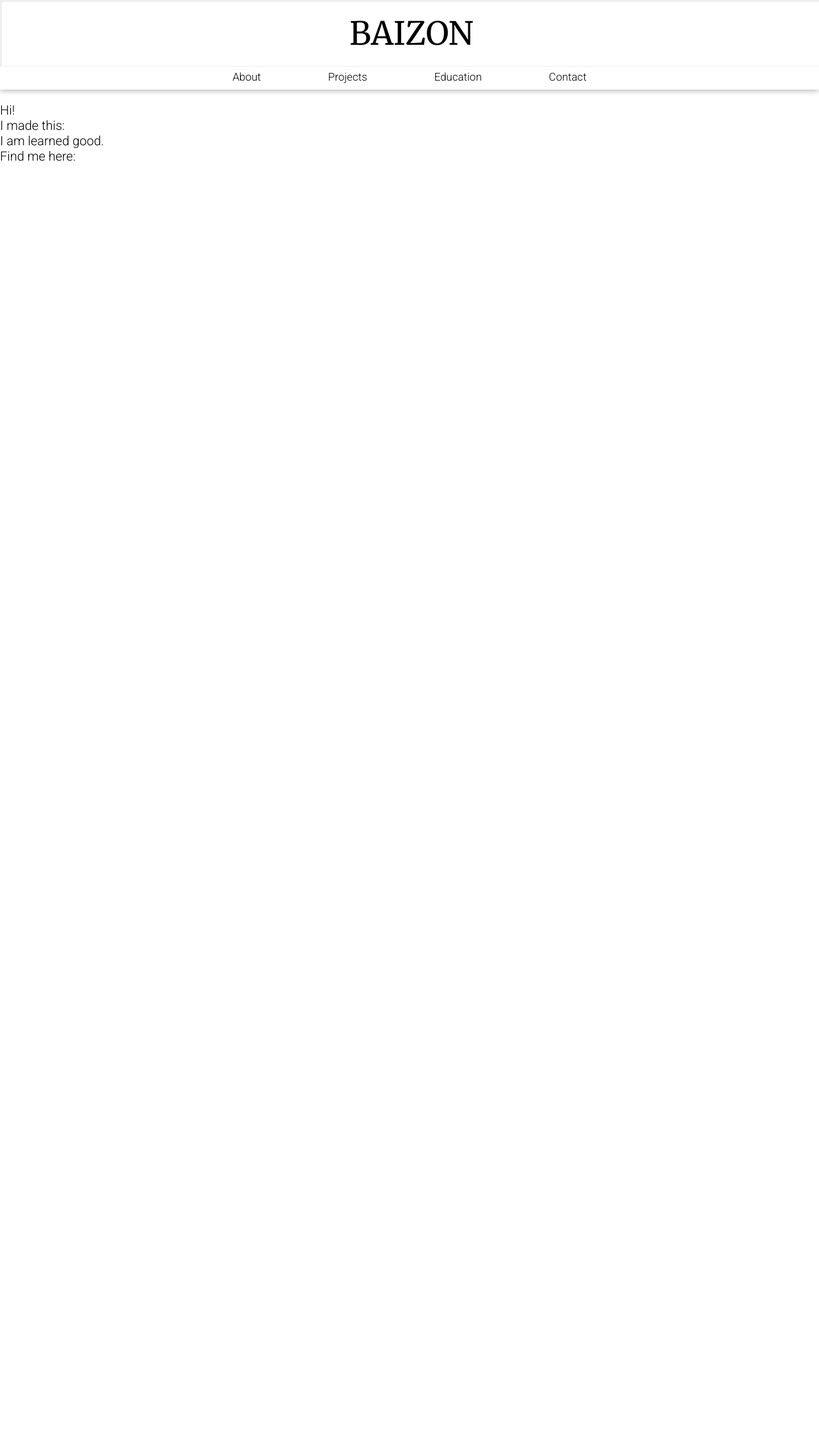
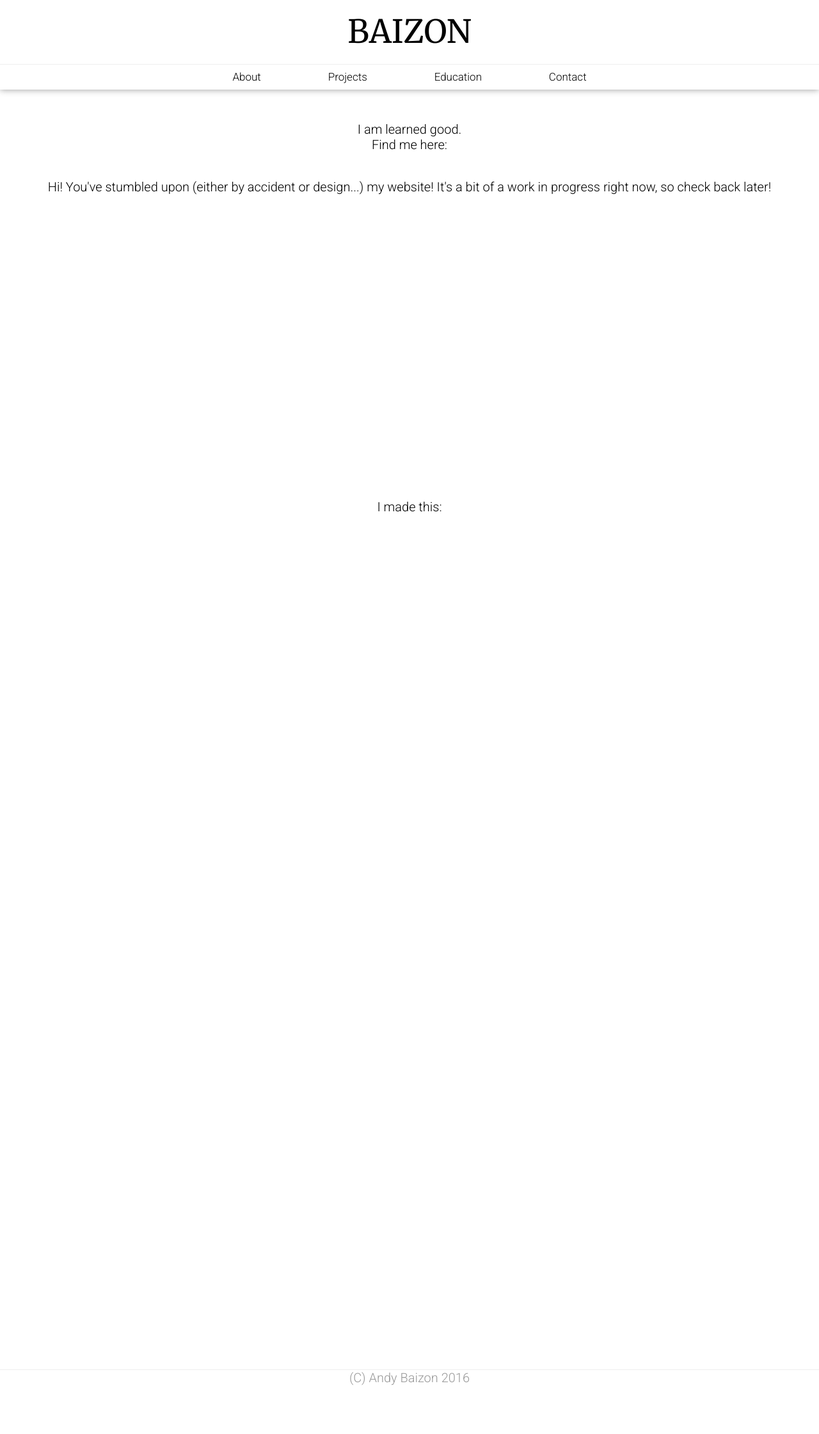
Before and after one commit to Andyocity/baizon, a PHP site: page / in a window 1280 px wide. Shown: the whole page at 64% size. Before the commit the page ends 252 px from the top, so only its background shows below. Run offline with PHP 8.4, Linux system fonts and the light colour scheme.

Commit message:
All
Style fixes, elemental positioning, footer addition, css neatened.

```diff
--- a/MainStyle.css
+++ b/MainStyle.css
@@ -11,6 +11,8 @@
 body{
   /* Additional Styling */
   background-color: #FFFFFF;
+  overflow-x: hidden;
+  overflow-y: auto;
 
   /* Text */
   font-family:'Roboto',sans-serif;
@@ -35,14 +37,14 @@ a{
   z-index:  1;
 
   /* Additional Styling */
-  background-color: #FFFFFF;
-  border-bottom: 1px;
-  border-style: solid;
-  border-color: #EEEEEE;
+  border-bottom:       1px;
+  border-bottom-style: solid;
+  border-bottom-color: #EEEEEE;
+  background-color:    #FFFFFF;
 
   /* Text */
   text-align: center;
-  color:       #000000;
+  color:      #000000;
 }
 
 .mainTitle{
@@ -75,8 +77,8 @@ a{
   z-index:  0;
 
   /* Additional Styling */
-  background-color:   #FFFFFF;
-  box-shadow:         0 0 10px #999999;
+  background-color: #FFFFFF;
+  box-shadow:       0 0 10px #999999;
 
   /* Text */
   text-align: center;
@@ -103,12 +105,29 @@ a{
 
 .mainContent{
   /* Proportions */
-  height: auto;
+  height: 1500px;
   width:  100%;
 
   /* Position */
   position: absolute;
-  top:      160px;
+  top:      140px;
+  left:     0px;
+
+  /* Additional Styling */
+  padding-top: 50px;
+
+  /* Text */
+  text-align: center;
+}
+
+.about{
+  /* Proportions */
+  height:   500px;
+  width:    100%;
+
+  /* Position */
+  position: absolute;
+  top:      140px;
   left:     0px;
 
   /* Additional Styling */
@@ -116,14 +135,68 @@ a{
   /* Text */
 }
 
-.about{
+.projects{
+  /* Proportions */
+  height:   500px;
+  width:    100%;
 
-}
+  /* Position */
+  position: absolute;
+  top:      640px;
+  left:     0px;
 
-.projects{
+  /* Additional Styling */
 
+  /* Text */
 }
 
 .education{
+  /* Proportions */
+  height:   500px;
+  width:    100%;
 
+  /* Position */
+  position: absolute;
+  top:      1140px;
+  left:     0px;
+
+  /* Additional Styling */
+
+  /* Text */
 }
+
+.contact{
+  /* Proportions */
+  height:   500px;
+  width:    100%;
+
+  /* Position */
+  position: absolute;
+  top:      1640px;
+  left:     0px;
+
+  /* Additional Styling */
+
+  /* Text */
+}
+
+.footer{
+  /* Proportions */
+  height:   100px;
+  width:    100%;
+
+  /* Position */
+  position: absolute;
+  top:      2140px;
+  left:     0px;
+
+  /* Additional Styling */
+  border-top:       1px;
+  border-top-style: solid;
+  border-top-color: #EEEEEE;
+  background-color: #FFFFFF;
+
+  /* Text */
+  text-align: center;
+  color:      #999999;
+}
--- a/index.html
+++ b/index.html
@@ -33,6 +33,9 @@
   <div class="mainContent">
     <div class="about">
       Hi!
+
+      You've stumbled upon (either by accident or design...) my website!
+      It's a bit of a work in progress right now, so check back later!
     </div>
     <div class="projects">
       I made this:
@@ -45,5 +48,9 @@
     </div>
   </div>
 
+  <div class="footer">
+    (C) Andy Baizon 2016
+  </div>
+
 </body>
 </html>
```
